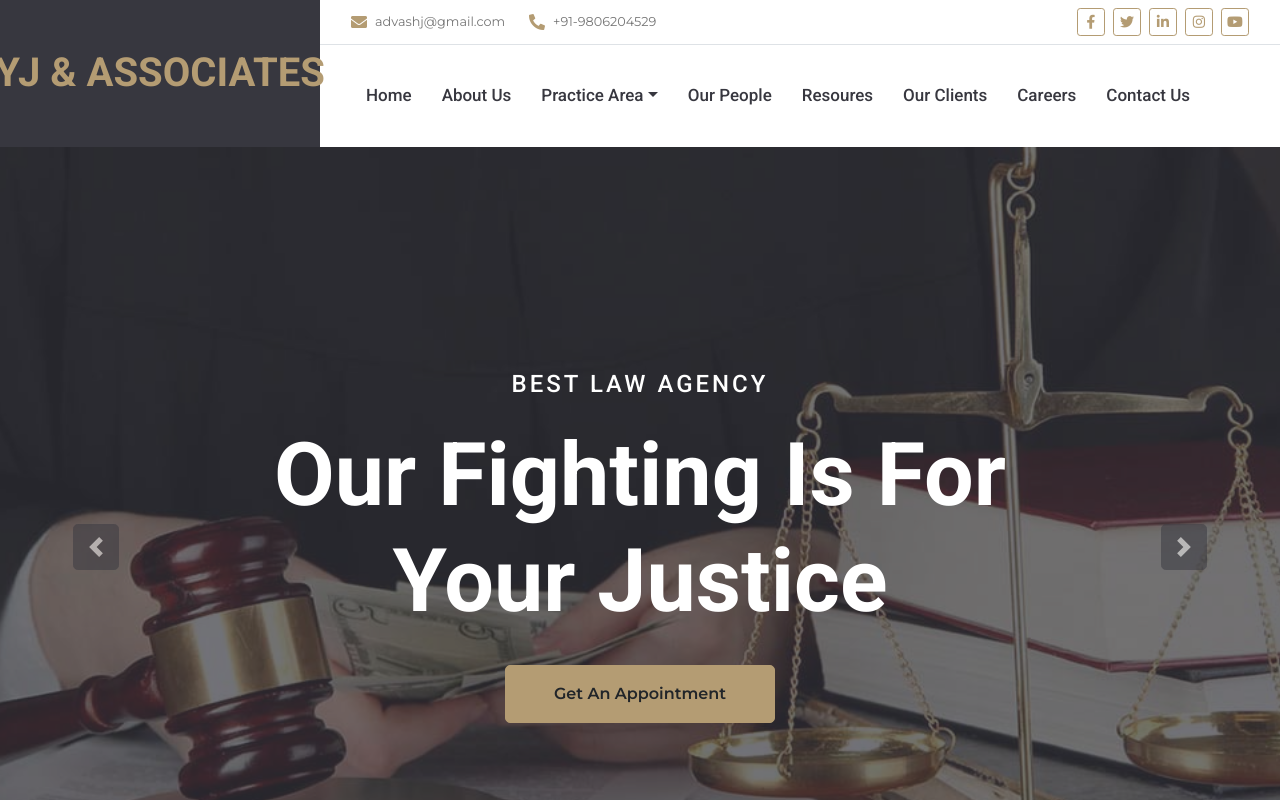
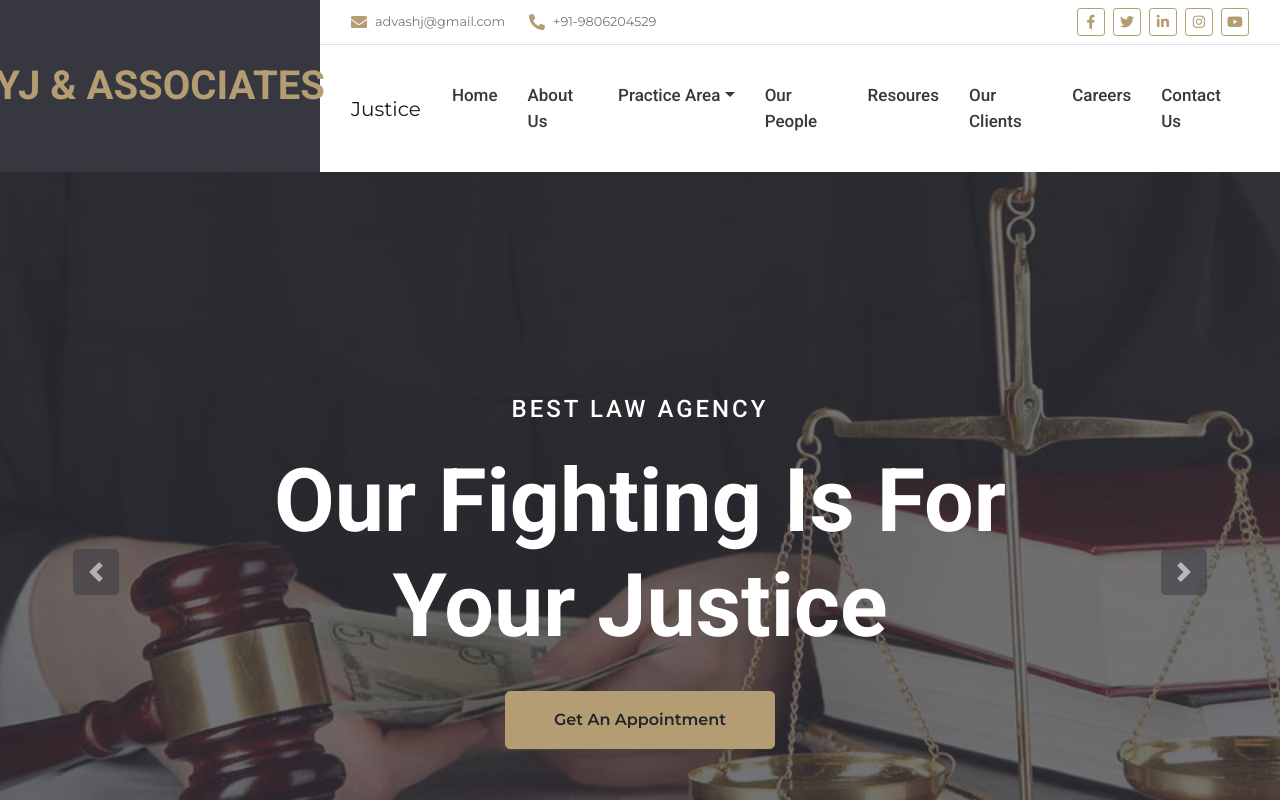
Before and after one commit to MisterD21/dharmajuris, a React (Create React App) app: page / in a window 1280 px wide. Shown: the top 800 px of the page. Built offline with nearby package versions, Linux system fonts and the light colour scheme.

Commit message:
conflict resolved

```diff
--- a/src/NavigationBar.js
+++ b/src/NavigationBar.js
@@ -46,6 +46,7 @@ const NavigationBar = () => {
                 </div>
 
                 <Navbar collapseOnSelect expand="lg" bg="white" variant="light">
+                    <Navbar.Brand href="/">Justice</Navbar.Brand>
                     <Navbar.Toggle aria-controls="responsive-navbar-nav" />
                     <Navbar.Collapse id="responsive-navbar-nav">
                         <Nav className="mr-auto">
@@ -87,6 +88,23 @@ const NavigationBar = () => {
                         <Nav.Link as={Link} to="/OurClients" className="nav-item nav-link">Our Clients</Nav.Link>
                         <Nav.Link as={Link} to="/Careers" className="nav-item nav-link">Careers</Nav.Link>
                         <Nav.Link as={Link} to="/ContactUs" className="nav-item nav-link">Contact Us</Nav.Link>
+                            {/* <div style={{ flex: 1 }}>
+                                <NavDropdown.Item as={Link} to="/PracticeArea/Page1">Page 1</NavDropdown.Item>
+                                <NavDropdown.Item as={Link} to="/PracticeArea/Page2">Page 2</NavDropdown.Item>
+                                <NavDropdown.Item as={Link} to="/PracticeArea/Page3">Page 3</NavDropdown.Item>
+                            </div>
+                            <div style={{ flex: 1 }}>
+                                <NavDropdown.Item as={Link} to="/PracticeArea/Page4">Page 4</NavDropdown.Item>
+                                <NavDropdown.Item as={Link} to="/PracticeArea/Page5">Page 5</NavDropdown.Item>
+                                <NavDropdown.Item as={Link} to="/PracticeArea/Page6">Page 6</NavDropdown.Item>
+                            </div>
+                            <div style={{ flex: 1 }}>
+                                <NavDropdown.Item as={Link} to="/PracticeArea/Page7">Page 7</NavDropdown.Item>
+                                <NavDropdown.Item as={Link} to="/PracticeArea/Page8">Page 8</NavDropdown.Item>
+                                <NavDropdown.Item as={Link} to="/PracticeArea/Page9">Page 9</NavDropdown.Item>
+                            </div>
+                            </div>
+                        </NavDropdown> */}
                         </Nav>
                     </Navbar.Collapse>
                 </Navbar>
```
